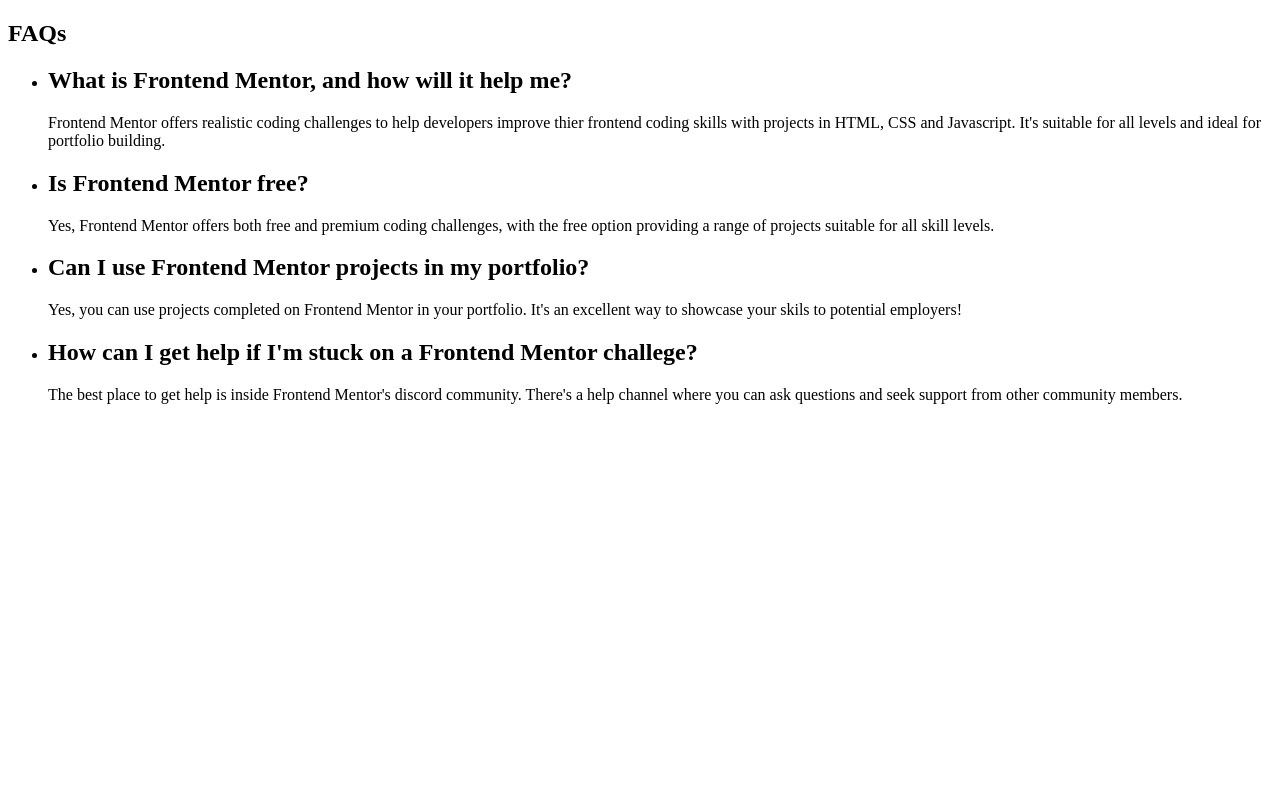
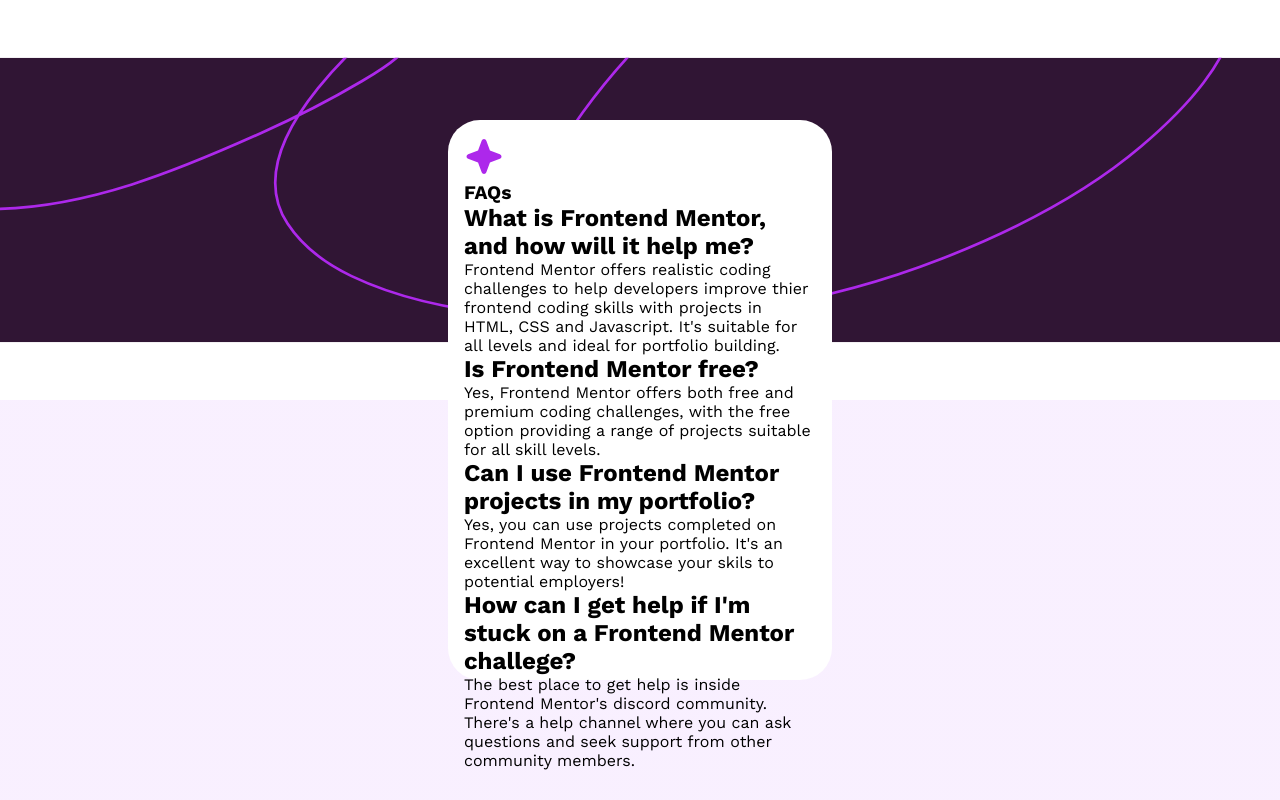
Before and after one commit to Ahmedq02/FAQ-Accordion, a plain HTML site: page faq-accordion-main/index.html in a window 1280 px wide. Drawn offline with Linux system fonts and the light colour scheme.

Commit message:
added some initial styling and improved layout

```diff
--- a/faq-accordion-main/index.html
+++ b/faq-accordion-main/index.html
@@ -6,13 +6,18 @@
 
   <link rel="icon" type="image/png" sizes="32x32" href="./assets/images/favicon-32x32.png">
 
+  <link rel="stylesheet" href="styles.css">
+
   <title>Frontend Mentor | FAQ accordion</title>
 
 </head>
 <body>
 
-  <section class="accordion">
-    <h1>FAQs</h1>
+  <main>
+    <section class="title">
+      <img src="assets/images/icon-star.svg" alt="star image">
+      <h1>FAQs</h1>
+    </section>
     <ul>
       <li>
         <h2>What is Frontend Mentor, and how will it help me?</h2>
@@ -39,7 +44,7 @@
         </p>
       </li>
     </ul>
-  </section>
+  </main>
 
 </body>
 </html>
--- /dev/null
+++ b/faq-accordion-main/styles.css
@@ -0,0 +1,56 @@
+@font-face {
+    font-family: 'WorkSans';
+    src: url('assets/fonts/WorkSans-VariableFont_wght.ttf') format('truetype')
+}
+
+* {
+    margin: 0;
+    padding: 0;
+    box-sizing: border-box;
+    font-family: 'WorkSans';
+}
+
+body {
+    min-height: 100vh;
+    background-image:
+        url('assets/images/background-pattern-desktop.svg'),
+        linear-gradient(to bottom, hsl(275, 100%, 97%), hsl(275, 100%, 97%));
+    background-size: 100% 50%, 100% 50%;
+    background-repeat: no-repeat;
+    background-position: center top, center bottom;
+    display: flex;
+    justify-content: center;
+    align-items: center;
+}
+
+main {
+    display: flex;
+    flex-direction: column;
+    padding: 1rem;
+    height: 70vh;
+    width: 30vw;
+    background-color: white;
+    border-radius: 2rem;
+}
+
+h1 {
+    font-size: larger;
+}
+
+.title {
+    width: 100%;
+    flex: 50%;
+}
+
+ul {
+    width: 100%;
+    flex: 50%;
+}
+
+li {
+    list-style: none;
+}
+
+p {
+    /*display: none;*/
+}
```
